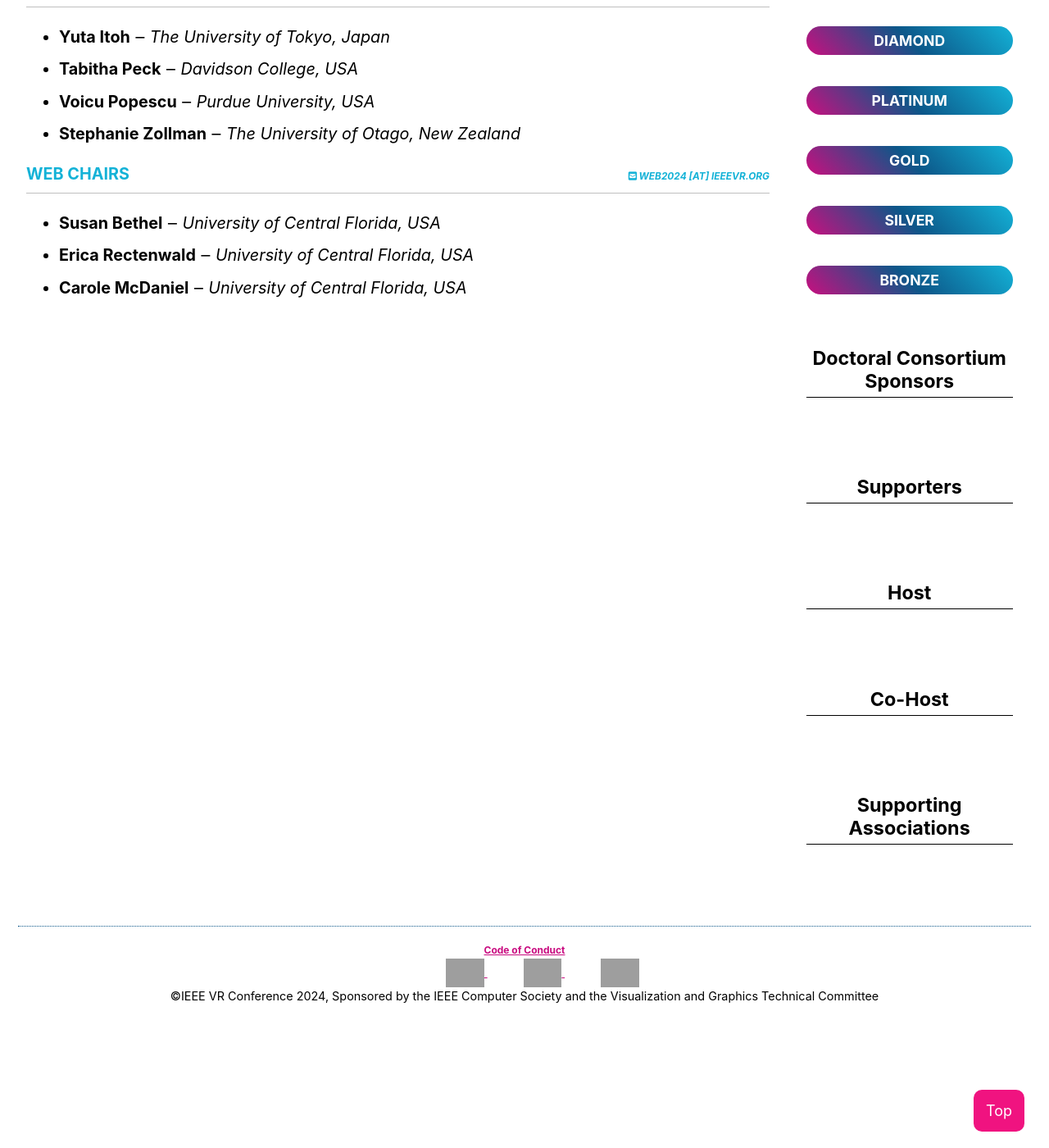
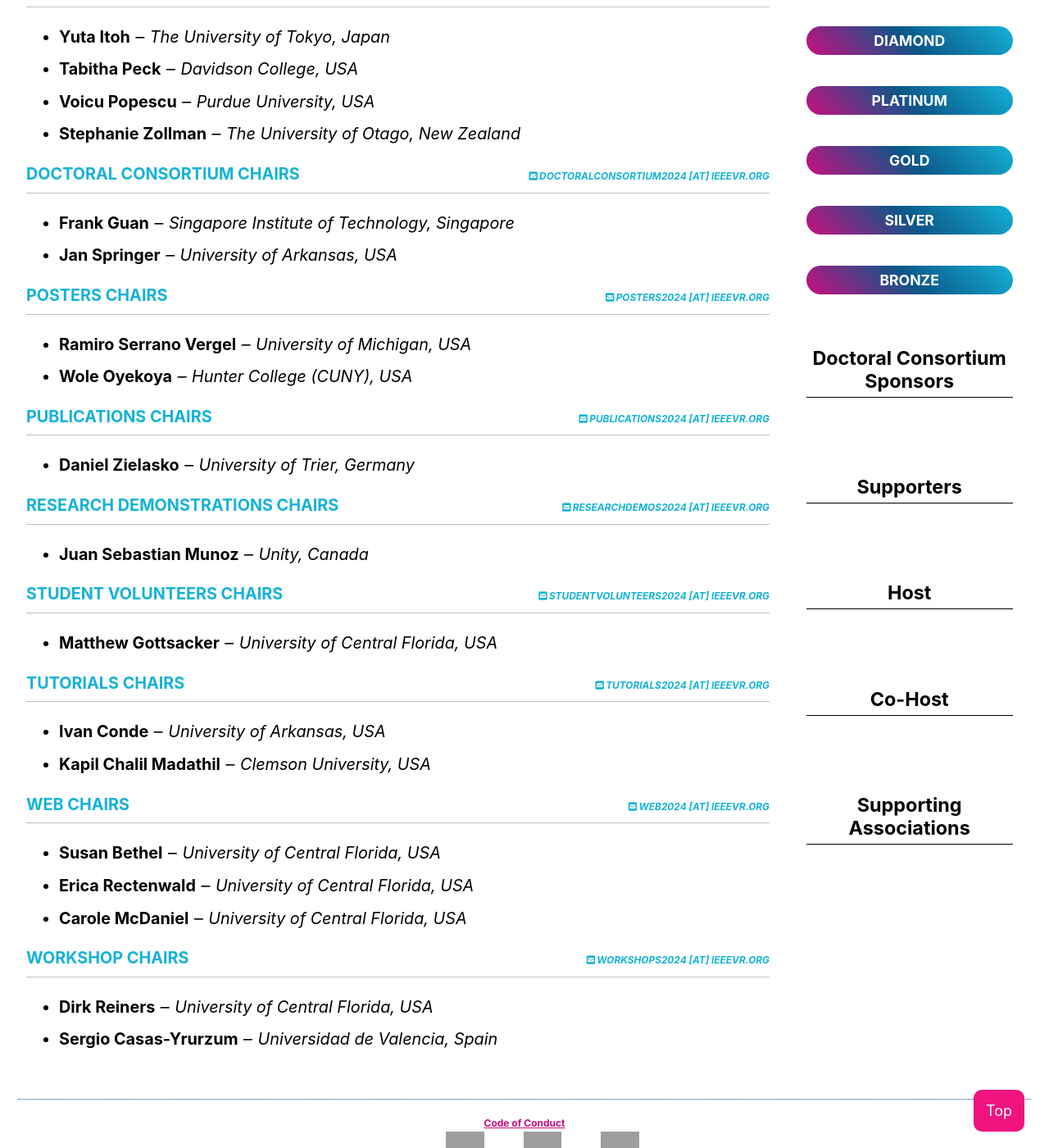
Before and after one commit to ieeevr/2024, a Jekyll site: the page built from committees/conference-committee/index.md, in a window 1280 px wide and 1400 px high, scrolled down 830 px. Shown: the whole window at 82% size. Built offline with Jekyll 4.4.1, drawn with Linux system fonts in a browser that asks for light colours; cached includes are drawn as plain includes; nearby versions of some CDN libraries; grey boxes are pictures that could not be loaded.

Commit message:
Update index.md

```diff
--- a/committees/conference-committee/index.md
+++ b/committees/conference-committee/index.md
@@ -8,7 +8,6 @@ title_separator: "|"
 <h1>Conference Committee</h1>
 <div>
 	<h2>General Chairs <div class="floatRight"><i class="fas fa-fw fa-envelope-square emailIconSm" style=""></i><i class="emailTextSm">general2024 [at] ieeevr.org</i></div></h2>
-
 	<ul>
 		<li><span class="bold">Carolina Cruz-Neira</span> &#x2012; <i>University of Central Florida, USA</i></li>
 		<li><span class="bold">Greg Welch</span> &#x2012; <i>University of Central Florida, USA</i></li>
@@ -24,7 +23,45 @@ title_separator: "|"
 		<li><span class="bold">Stephanie Zollman</span> &#x2012; <i>The University of Otago, New Zealand</i></li>
 	</ul>
 </div>
-
+<div>
+	<h2>Doctoral Consortium Chairs <div class="floatRight"><i class="fas fa-fw fa-envelope-square emailIconSm" style=""></i><i class="emailTextSm">doctoralconsortium2024 [at] ieeevr.org</i></div></h2>
+	<ul>
+		<li><span class="bold">Frank Guan</span> &#x2012; <i>Singapore Institute of Technology, Singapore</i></li>
+		<li><span class="bold">Jan Springer</span> &#x2012; <i>University of Arkansas, USA</i></li>
+	</ul>
+</div>
+<div>
+	<h2>Posters Chairs <div class="floatRight"><i class="fas fa-fw fa-envelope-square emailIconSm" style=""></i><i class="emailTextSm">posters2024 [at] ieeevr.org</i></div></h2>
+	<ul>
+		<li><span class="bold">Ramiro Serrano Vergel</span> &#x2012; <i>University of Michigan, USA</i></li>
+		<li><span class="bold">Wole Oyekoya</span> &#x2012; <i>Hunter College (CUNY), USA</i></li>
+	</ul>
+</div>
+<div>
+	<h2>Publications Chairs <div class="floatRight"><i class="fas fa-fw fa-envelope-square emailIconSm" style=""></i><i class="emailTextSm">publications2024 [at] ieeevr.org</i></div></h2>
+	<ul>
+		<li><span class="bold">Daniel Zielasko</span> &#x2012; <i>University of Trier, Germany</i></li>
+	</ul>
+</div>
+<div>
+	<h2>Research Demonstrations Chairs <div class="floatRight"><i class="fas fa-fw fa-envelope-square emailIconSm" style=""></i><i class="emailTextSm">researchdemos2024 [at] ieeevr.org</i></div></h2>
+	<ul>
+		<li><span class="bold">Juan Sebastian Munoz</span> &#x2012; <i>Unity, Canada</i></li>
+	</ul>
+</div>
+<div>
+	<h2>Student Volunteers Chairs <div class="floatRight"><i class="fas fa-fw fa-envelope-square emailIconSm" style=""></i><i class="emailTextSm">studentvolunteers2024 [at] ieeevr.org</i></div></h2>
+	<ul>
+		<li><span class="bold">Matthew Gottsacker</span> &#x2012; <i>University of Central Florida, USA</i></li>
+	</ul>
+</div>
+<div>
+	<h2>Tutorials Chairs <div class="floatRight"><i class="fas fa-fw fa-envelope-square emailIconSm" style=""></i><i class="emailTextSm">tutorials2024 [at] ieeevr.org</i></div></h2>
+	<ul>
+		<li><span class="bold">Ivan Conde</span> &#x2012; <i>University of Arkansas, USA</i></li>
+		<li><span class="bold">Kapil Chalil Madathil</span> &#x2012; <i>Clemson University, USA</i></li>
+	</ul>
+</div>
 <div>
 	<h2>Web Chairs <div class="floatRight"><i class="fas fa-fw fa-envelope-square emailIconSm" style=""></i><i class="emailTextSm">web2024 [at] ieeevr.org</i></div></h2>
 	<ul>
@@ -33,3 +70,10 @@ title_separator: "|"
 		<li><span class="bold">Carole McDaniel</span> &#x2012; <i>University of Central Florida, USA</i></li>
 	</ul>
 </div>
+<div>
+	<h2>Workshop Chairs  <div class="floatRight"><i class="fas fa-fw fa-envelope-square emailIconSm" style=""></i><i class="emailTextSm">workshops2024 [at] ieeevr.org</i></div></h2>
+	<ul>
+		<li><span class="bold">Dirk Reiners</span> &#x2012; <i>University of Central Florida, USA</i></li>
+		<li><span class="bold">Sergio Casas-Yrurzum</span> &#x2012; <i>Universidad de Valencia,  Spain</i></li>
+	</ul>
+</div>
```
